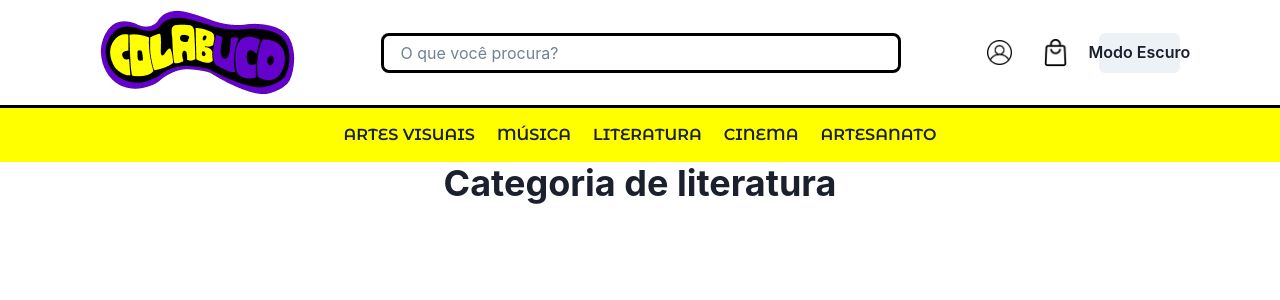
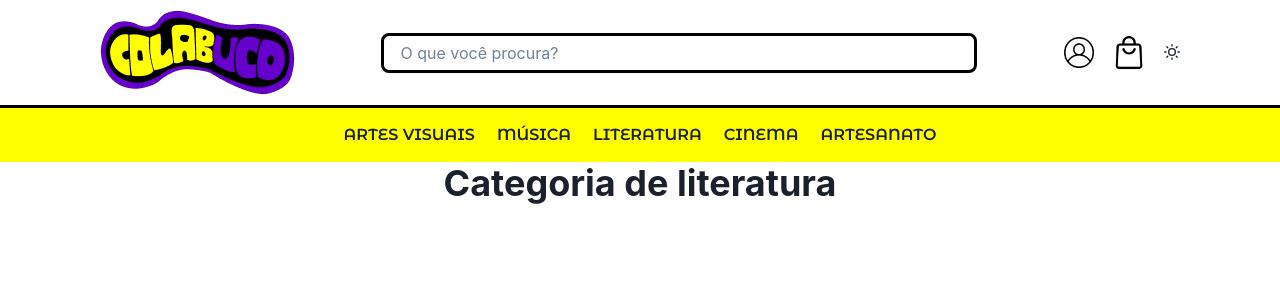
Before and after one commit to SIN-disciplina-PI3/ColabucoFrontEnd, a React (Create React App) app: page /literature in a window 1280 px wide. Shown: the top 300 px of the page. Built offline with nearby package versions, Linux system fonts and the light colour scheme.

Commit message:
icone do sol para o dark size

```diff
--- a/package.json
+++ b/package.json
@@ -3,6 +3,7 @@
   "version": "0.1.0",
   "private": true,
   "dependencies": {
+    "@chakra-ui/icons": "^2.1.1",
     "@chakra-ui/react": "^2.8.2",
     "@emotion/react": "^11.11.1",
     "@emotion/styled": "^11.11.0",
--- a/src/AppRoutes.jsx
+++ b/src/AppRoutes.jsx
@@ -1,22 +1,19 @@
 import { Routes, Route } from "react-router-dom";
 import App from './App';
 import VisualArtsCategory from './pages/VisualArtsCategory';
-import MusicCategory from './pages/MusicCategory';
 import LiteratureCategory from './pages/LiteratureCaterory';
 import CraftmanshipCategory from './pages/CraftsmanshipCategory';
-import CinemaCategory from './pages/CinemaCategory';
 import CadastroCliente from './pages/CadastroCliente';
 import Login from './pages/Login';
 
 function AppRoutes(){
     return(
         <Routes>
+
             <Route path="/" element={<App />}></Route>
             <Route index element={<VisualArtsCategory />} />
-            <Route path="music" element={<MusicCategory />} />
             <Route path="literature" element={<LiteratureCategory />} />
             <Route path="craftmanship" element={<CraftmanshipCategory />} />
-            <Route path="cinema" element={<CinemaCategory />} />
             <Route path="login" element= {<Login />} />
            <Route path="cadastrocliente" element={<CadastroCliente />} />
 
--- a/src/components/Navbar.jsx
+++ b/src/components/Navbar.jsx
@@ -1,13 +1,10 @@
-import { Box, Image, Link, Input, HStack, useColorMode, Button } from '@chakra-ui/react';
+import { Box, Image, Link, Input, HStack, useColorMode,  Icon} from '@chakra-ui/react';
 import theme from '../styles/theme';
 import logo from '../assets/logo.png';
 import user from '../assets/user.png';
 import bag from '../assets/bag.png';
 import '../styles/home.css';
-
-
-
-
+import { SunIcon } from '@chakra-ui/icons';
 
 
 function Navbar() {
@@ -32,9 +29,17 @@ function Navbar() {
                     <Link>
                         <Image href="/carrinho" src={bag} alt='Ícone bolsa de compras' />
                     </Link>
-                    <Button _hover='none' onClick={toggleColorMode}>
-                        Modo {colorMode === 'light' ? 'Escuro' : 'Claro'}
-                    </Button>
+
+                    <Icon as={SunIcon} onClick={toggleColorMode}   />
+
+
+                   {/*<Button src={SunIcon} onClick={toggleColorMode}>
+                         {colorMode === 'light' ? 'Escuro' : 'Claro'}
+                         </Button> */ }
+
+
+
+
                 </HStack>
 
             </HStack>
--- a/src/pages/MusicCategory.jsx
+++ /dev/null
@@ -1,13 +0,0 @@
-import { Box, Heading } from "@chakra-ui/react";
-import Navbar from "../components/Navbar";
-
-function MusicCategory() {
-    return (
-        <Box className="content">
-            <Navbar />
-            <Heading>Categoria de música</Heading>
-        </Box>
-    );
-}
-
-export default MusicCategory;
--- a/src/styles/home.css
+++ b/src/styles/home.css
@@ -30,3 +30,8 @@
     top: 50%; left: 50%;
     transform: translate(-50%, -50%);
 }
+
+.buttonMode{
+     border: 'solid';
+    padding: '1%';
+}
```
Also changed, not shown: 1 other file (tests, documents, lock files or other folders).
